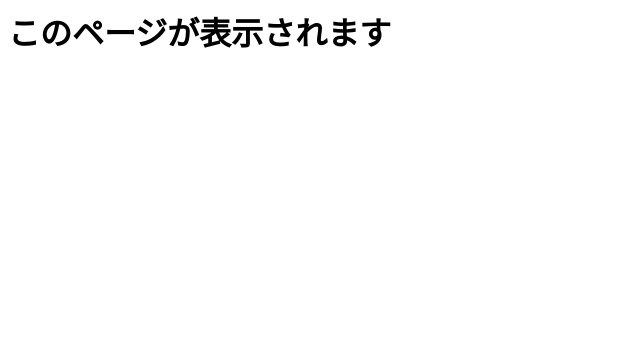
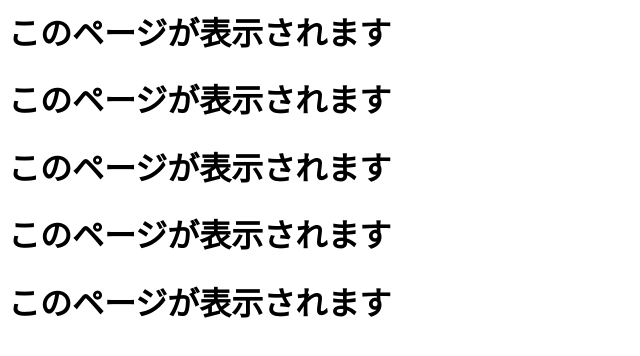
Before and after one commit to shinpei555/shinpei555.github.io, a plain HTML site: page index.html in a window 1280 px wide. Shown: the whole page, without its empty margins (0-640 px from the left). Drawn offline with Linux system fonts and the light colour scheme.

Commit message:
テスト

```diff
--- a/index.html
+++ b/index.html
@@ -1 +1,5 @@
 <h1>このページが表示されます</h1>
+<h1>このページが表示されます</h1>
+<h1>このページが表示されます</h1>
+<h1>このページが表示されます</h1>
+<h1>このページが表示されます</h1>
```
